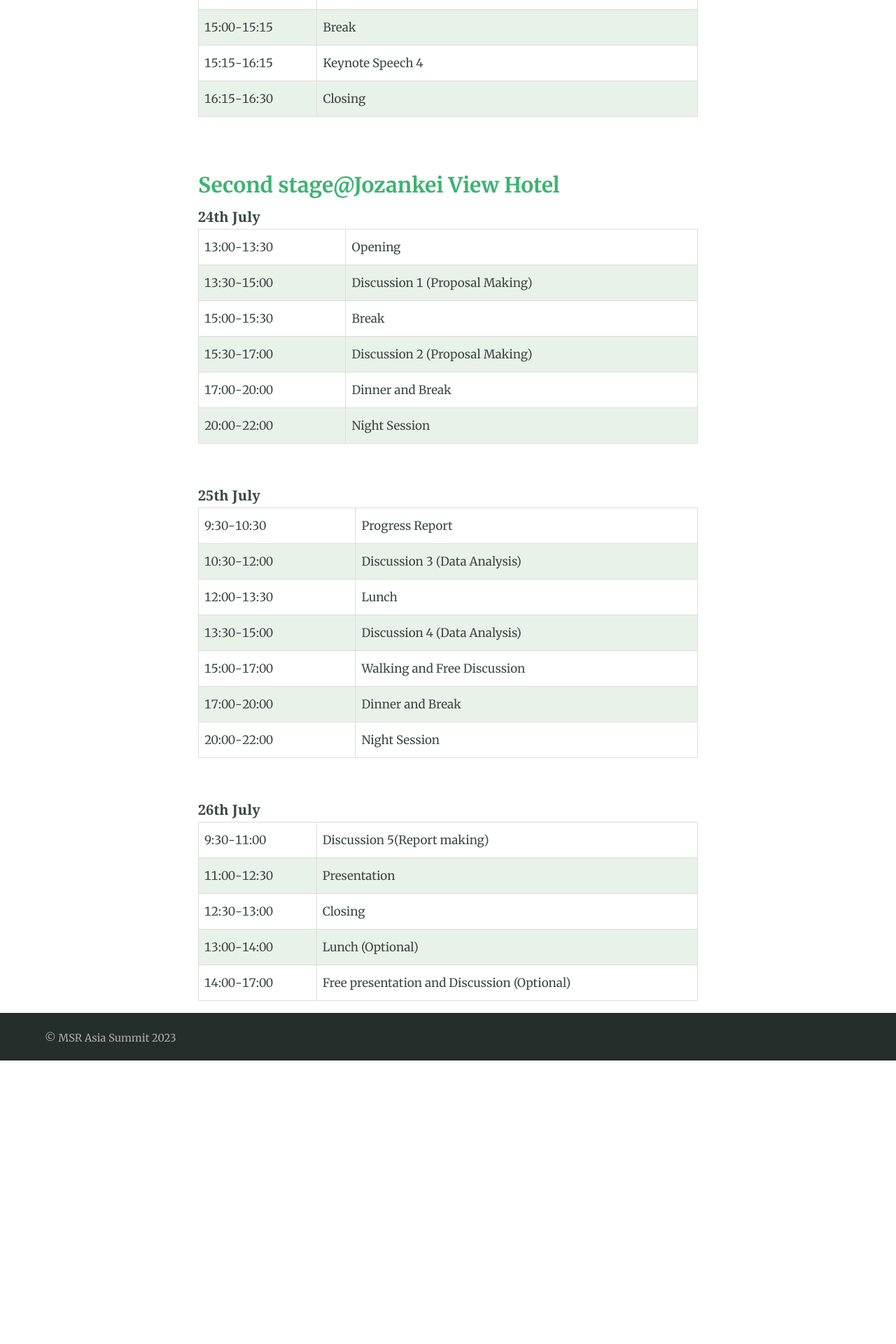
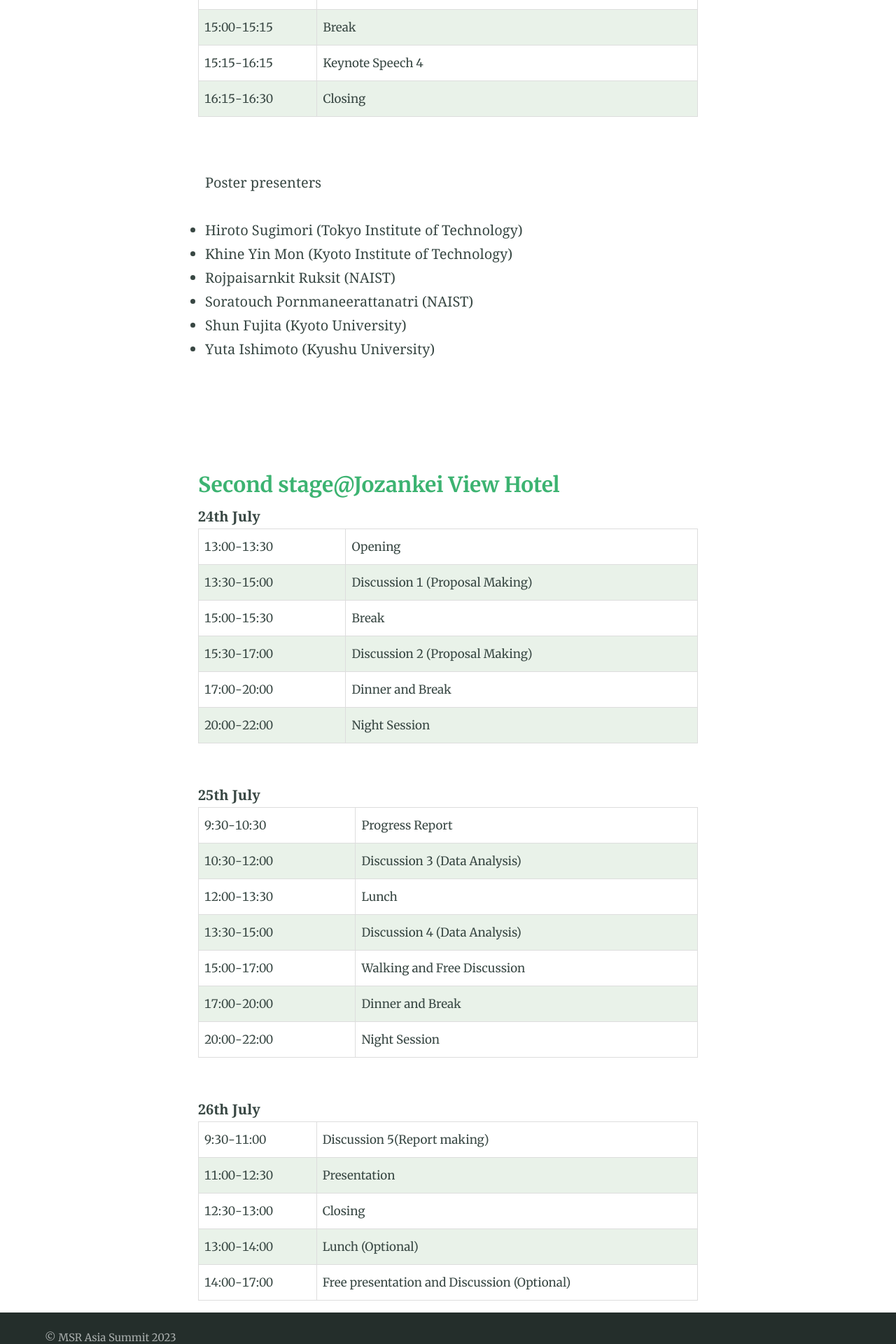
Before and after one commit to msr-asia-summit/msr-asia-summit.github.io, a Jekyll site: the page built from program.md, in a window 1280 px wide. Shown: the part 1576-3496 px from the top of the page at 70% size. Built offline with Jekyll 4.4.1, drawn with Linux system fonts in a browser that asks for light colours; before the commit the page ends 3091 px from its top, so only the background shows below that.

Commit message:
add poster presenter

```diff
--- /dev/null
+++ b/_includes/poster-presenter.html
@@ -0,0 +1,23 @@
+<style>
+    .central {
+      float: center;
+      width: 100%;
+      padding: 10px;
+      text-align: justify;
+    }
+</style>
+
+<div class="central">
+    <p>
+        Poster presenters
+        <ul>
+            <li>Hiroto Sugimori (Tokyo Institute of Technology)</li>
+            <li>Khine Yin Mon (Kyoto Institute of Technology)</li>
+            <li>Rojpaisarnkit Ruksit (NAIST)</li>
+            <li>Soratouch Pornmaneerattanatri (NAIST)</li>
+            <li>Shun Fujita (Kyoto University)</li>
+            <li>Yuta Ishimoto (Kyushu University)</li>
+          </ul>
+    </p>
+
+</div>
--- a/program.md
+++ b/program.md
@@ -19,5 +19,8 @@ excerpt: "MSR Asia Summit 2023 Program"
 {% include table-program-first-stage.html %}
 
 <br>
+{% include poster-presenter.html %}
+
+<br>
 ### <font color="MediumSeaGreen">Second stage@Jozankei View Hotel</font>
 {% include table-program-second-stage.html %}
```
